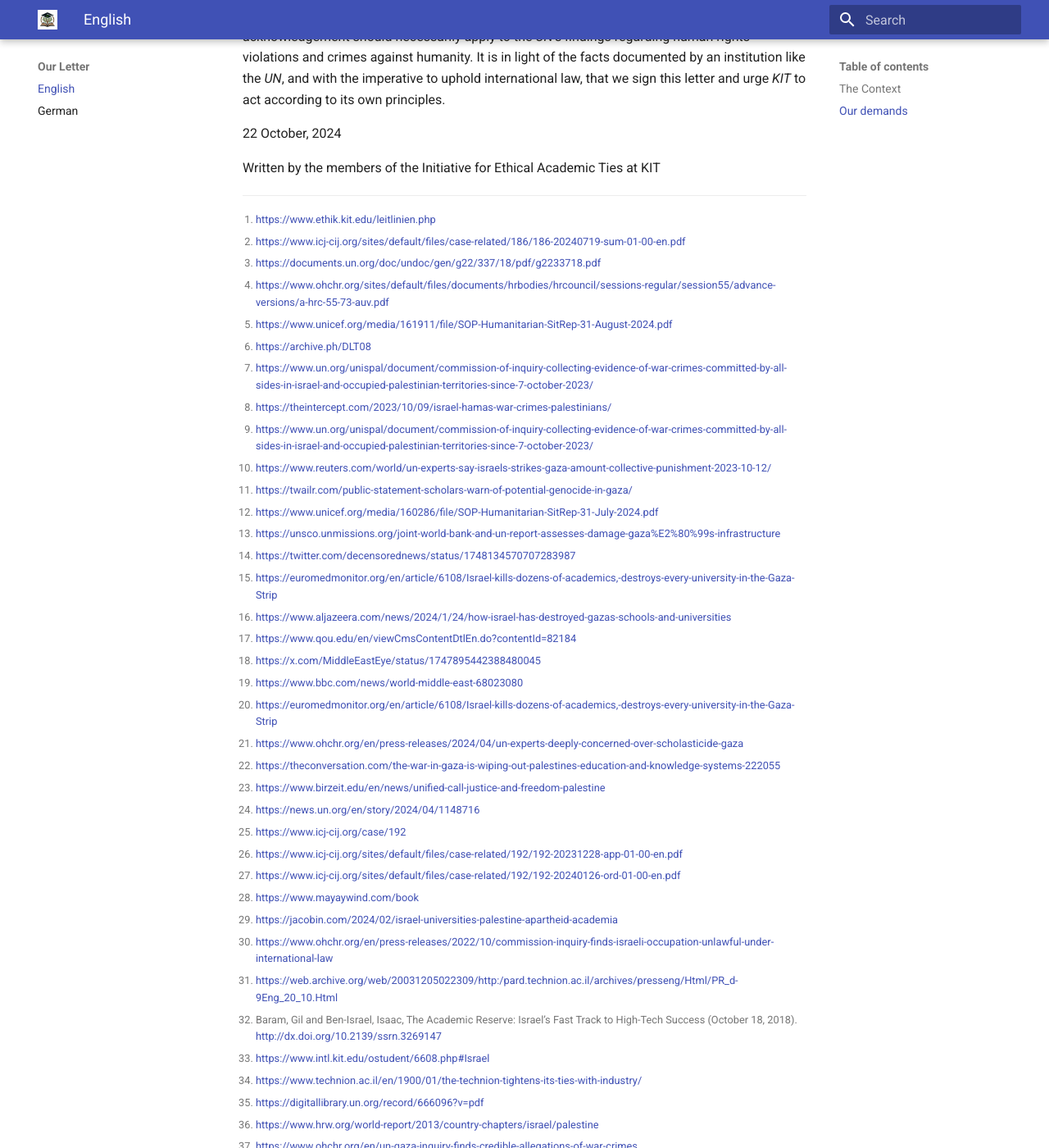
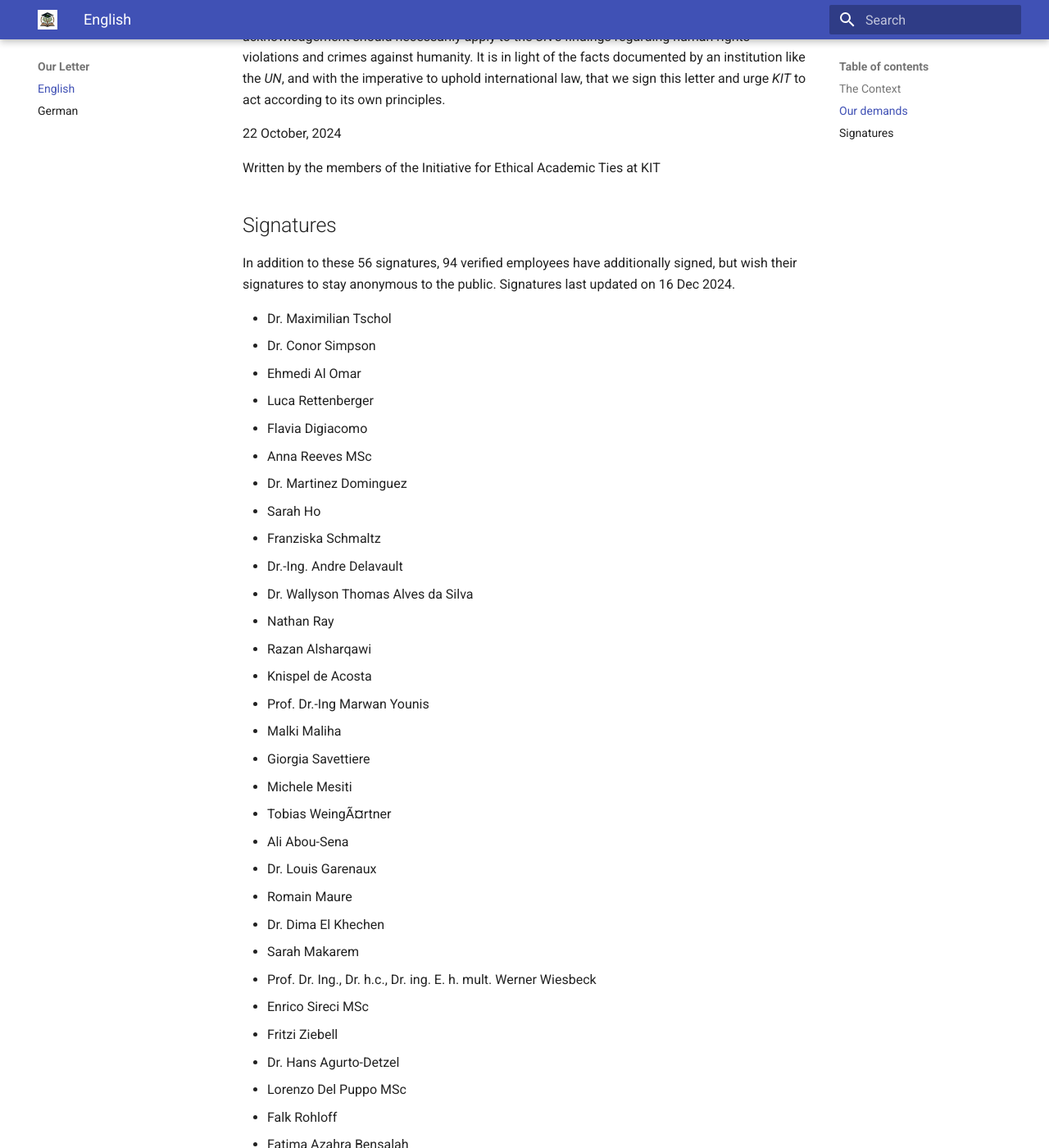
Before and after one commit to ieat-kit/ieat-kit.github.io, an MkDocs documentation site: the page built from docs/letter.md, in a window 1280 px wide and 1400 px high, scrolled down 3825 px. Shown: the whole window at 82% size. Built offline with MkDocs 1.6.1 and Material for MkDocs 9.7.7, drawn with Linux system fonts in a browser that asks for light colours; some of the changed text lies outside the part shown.

Commit message:
Added signatures
The signatures were added based on the understanding that it is
clear in the form that they will be used in public, when that
option is selected.

The current signatures were taken from:
* en -
https://docs.google.com/document/d/1T9pxrlAXvc4QeE865XkyizrO7w7opf8GOv8gCoz6LcI
* de -
https://docs.google.com/document/d/1gPNA5b8hsXEWADHUMwFqE3zcf5Ol-dMHe1Av8eKarNU

```diff
--- a/docs/letter.md
+++ b/docs/letter.md
@@ -47,6 +47,65 @@
 
 Written by the members of the Initiative for Ethical Academic Ties at KIT
 
+## Signatures
+
+In addition to these 56 signatures, 94 verified employees have additionally signed, but wish their signatures to stay anonymous to the public. Signatures last updated on 16 Dec 2024.
+
+* Dr. Maximilian Tschol
+* Dr. Conor Simpson
+* Ehmedi Al Omar
+* Luca Rettenberger
+* Flavia Digiacomo
+* Anna Reeves MSc
+* Dr. Martinez Dominguez
+* Sarah Ho
+* Franziska Schmaltz
+* Dr.-Ing. Andre Delavault
+* Dr. Wallyson Thomas Alves da Silva
+* Nathan Ray
+* Razan Alsharqawi
+* Knispel de Acosta
+* Prof. Dr.-Ing Marwan Younis
+* Malki Maliha
+* Giorgia Savettiere
+* Michele Mesiti
+* Tobias WeingÃ¤rtner
+* Ali Abou-Sena
+* Dr. Louis Garenaux
+* Romain Maure
+* Dr. Dima El Khechen
+* Sarah Makarem
+* Prof. Dr. Ing., Dr. h.c., Dr. ing. E. h. mult. Werner Wiesbeck
+* Enrico Sireci MSc
+* Fritzi Ziebell
+* Dr. Hans Agurto-Detzel
+* Lorenzo Del Puppo MSc
+* Falk Rohloff
+* Fatima Azahra Bensalah
+* Paul Erhardt
+* Ritika Dhundhwal
+* Domenico Riggio MSc
+* Rebecca Wiegels
+* Hadeer El Ashhab
+* Dr. Francisco Arco
+* Joanna Raymond
+* Dipl.Ing. Muhamet Spahiu
+* Shadi Al-Tobul
+* Dr. Rafaela Debastiani
+* Nasrin Mostafavipak
+* Dr. Michal Kaminski
+* Tobias Laimer
+* Dr. Adrien Damseaux
+* Sabrina Bittencourt Medeiros Drummond MSc
+* Luna Labenz
+* Ingo Laubenthal
+* Pauline Leys
+* Yannik Woordes
+* Franziska Meinherz
+* Tim Kurtz
+* Beatriz Lista Lema
+* Falastine Abusaif
+
 [^1]: <https://www.ethik.kit.edu/leitlinien.php>
 [^2]: <https://www.icj-cij.org/sites/default/files/case-related/186/186-20240719-sum-01-00-en.pdf>
 [^3]: <https://documents.un.org/doc/undoc/gen/g22/337/18/pdf/g2233718.pdf>
```
Also changed, not shown: docs/letter-de.md (+59 -0 lines).
